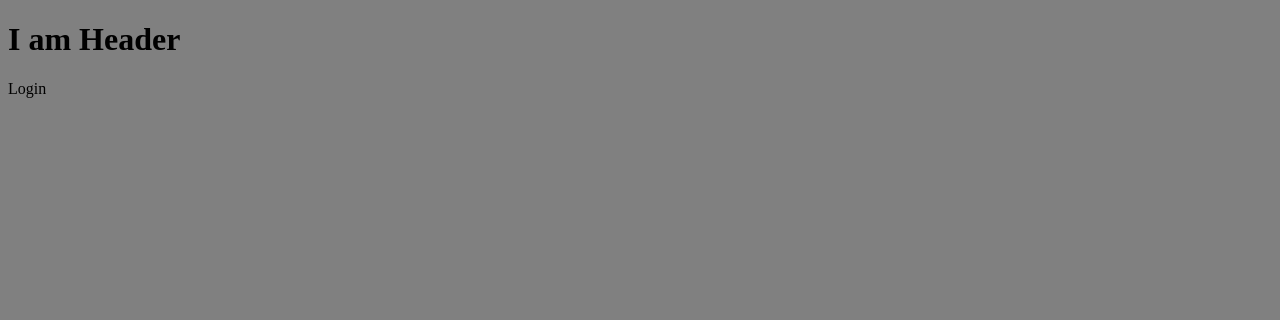
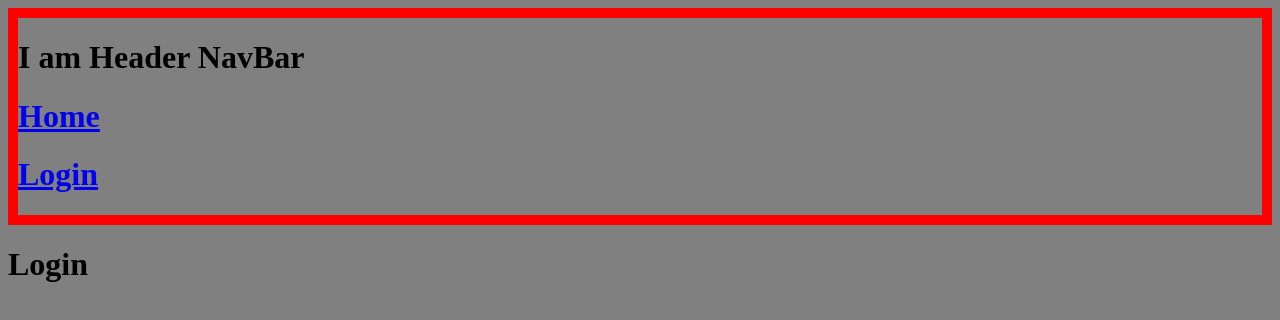
Before and after one commit to chaunceym/reactSSR, a React app: page /login in a window 1280 px wide. Shown: the top 320 px of the page. Built offline with nearby package versions, Linux system fonts and the light colour scheme; the HTML template or start-up script is replaced by a standard one.

Commit message:
feat: 加入头部导航

```diff
--- a/src/common/Header/index.js
+++ b/src/common/Header/index.js
@@ -1,9 +1,16 @@
 import React from "react";
+import { Link } from "react-router-dom";
 
 const Header = () => {
   return (
-    <div>
-      <h1>I am Header</h1>
+    <div style={{ border: "10px solid red" }}>
+      <h1>I am Header NavBar</h1>
+      <h1>
+        <Link to={"/"}>Home</Link>
+      </h1>
+      <h1>
+        <Link to={"/login"}>Login</Link>
+      </h1>
     </div>
   );
 };
--- a/src/common/Login/index.js
+++ b/src/common/Login/index.js
@@ -1,7 +1,7 @@
 import React from "react";
 
 const Login = () => {
-  return <div>Login</div>;
+  return <h1>Login</h1>;
 };
 
 export default Login;
```
